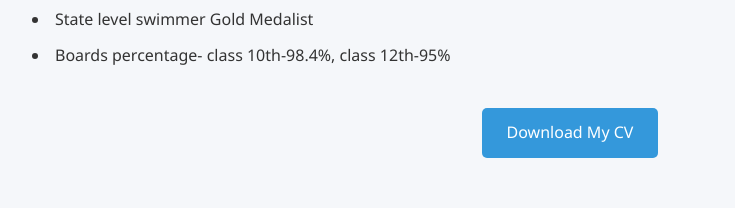
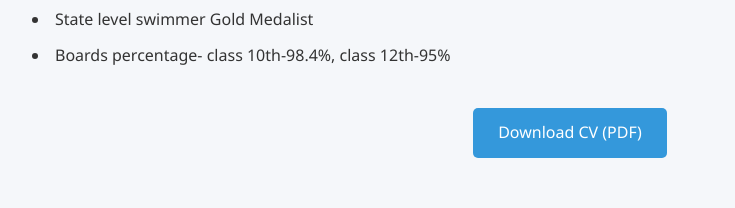
Before and after one commit to 1235-max/1235-max.github.io, a plain HTML site: page portfolio/index.html in a window 1280 px wide. Shown: the part 1678-1886 px from the top of the page, without its empty margins (70-805 px from the left). Drawn offline with Linux system fonts and the light colour scheme.

Commit message:
Update index.html

```diff
--- a/portfolio/index.html
+++ b/portfolio/index.html
@@ -74,7 +74,8 @@
             </ul>
 
             <div class="cv-download">
-                <a href="docs/SaraBansal_CV.pdf" download class="btn">Download My CV</a>
+              <a href="docs/SaraBansal_CV.pdf" download class= "btn"> Download CV (PDF)</a>
+
             </div>
         </div>
     </section>
```
